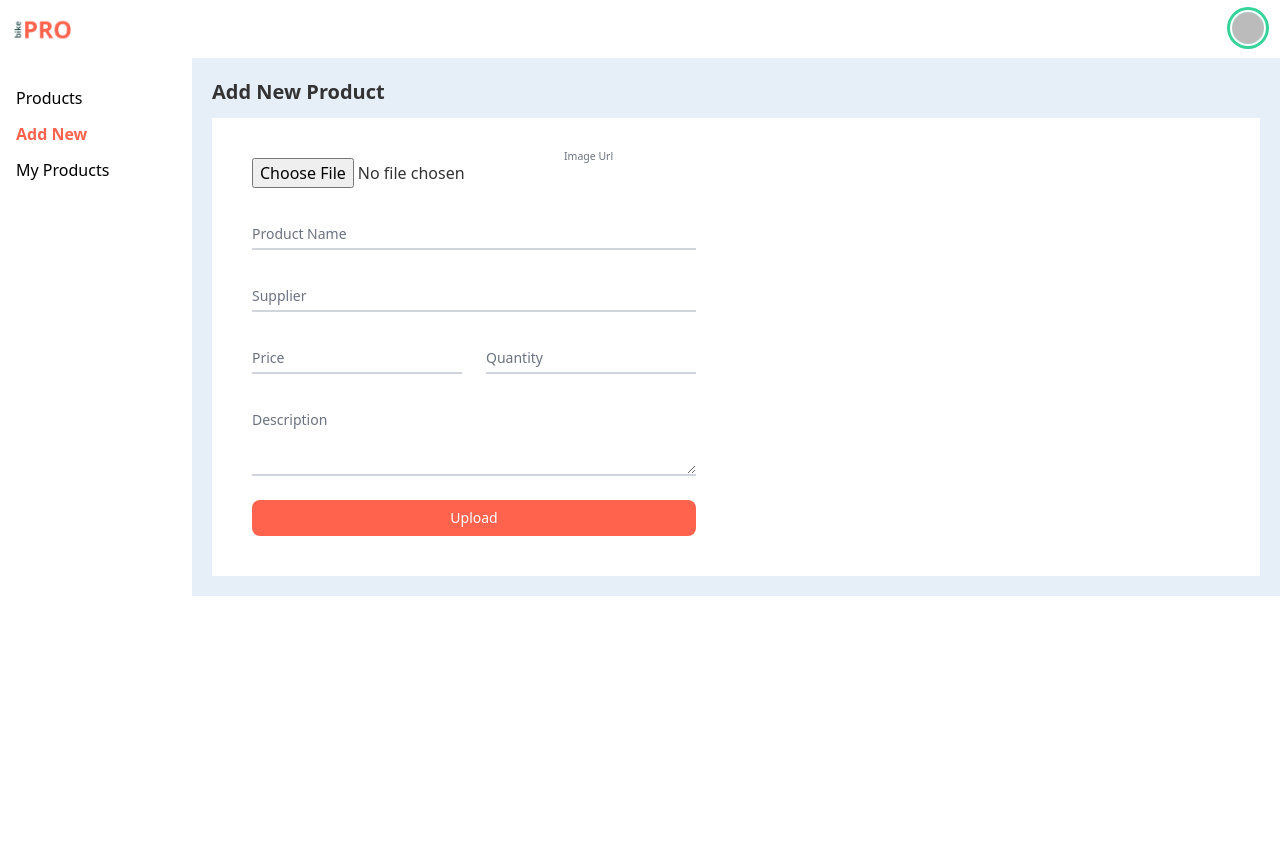
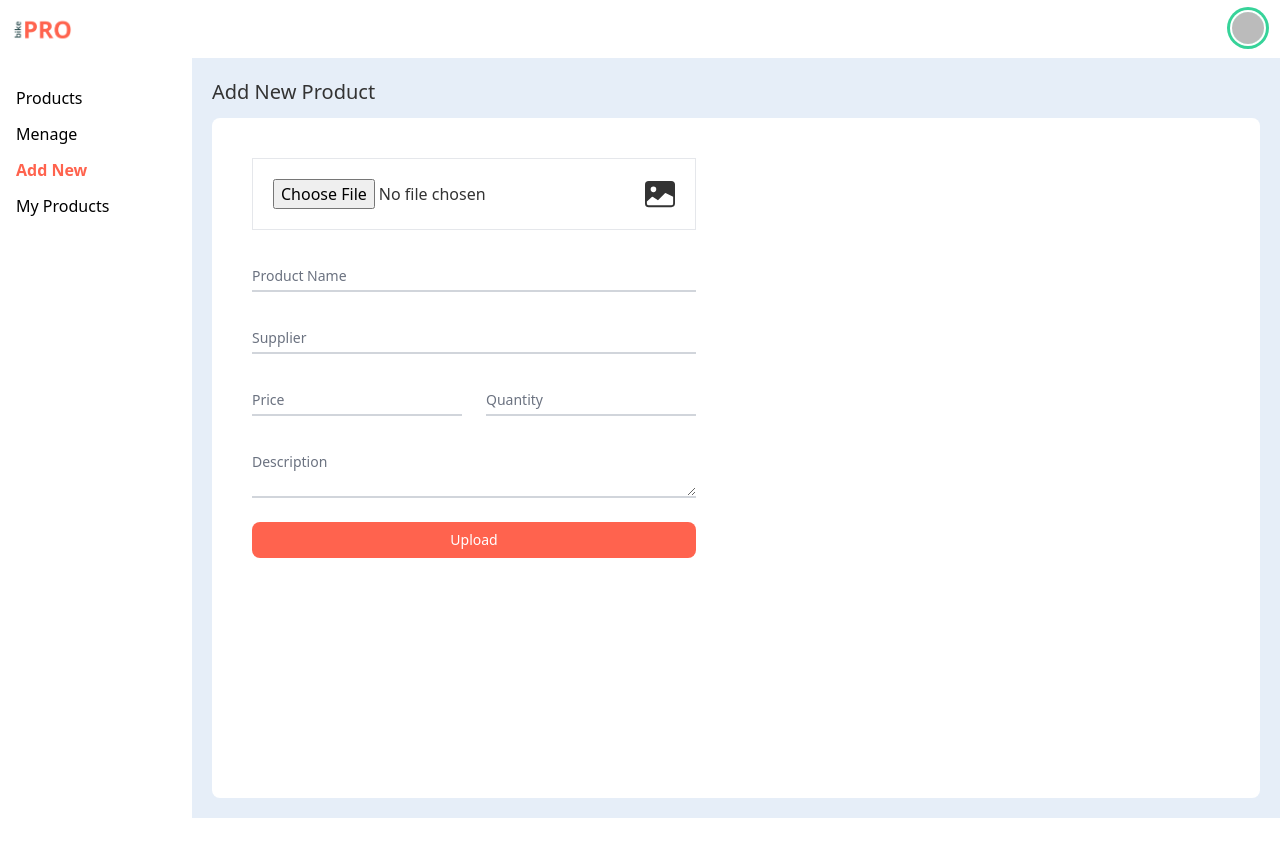
Before and after one commit to sabbir10s/bike-pro-client, a React (Create React App) app: page /addProduct in a window 1280 px wide. Built offline with nearby package versions, Linux system fonts and the light colour scheme; no server answers; sample sign-in values are in the browser's storage.

Commit message:
all product, menage, update etc page updated

```diff
--- a/src/App.js
+++ b/src/App.js
@@ -30,8 +30,9 @@ function App() {
         <Routes>
           {/* <Route path='/' element={<Home />} /> */}
           <Route path='/' element={<Home />}>
-
-            <Route index element={<PrivateRoute>
+            <Route index
+              element={<AllProducts />} />
+            <Route path='menage' element={<PrivateRoute>
               <MenageProducts />
             </PrivateRoute>} />
 
@@ -42,16 +43,11 @@ function App() {
             <Route path='myStock' element={<PrivateRoute>
               <MyProduct />
             </PrivateRoute>} />
-
+            <Route path='updateStock/:Id' element={<PrivateRoute>
+              <UpdateStock />
+            </PrivateRoute>} />
           </Route>
 
-          <Route path='/allProducts' element={<AllProducts />} />
-
-
-
-          <Route path='updateStock/:Id' element={<PrivateRoute>
-            <UpdateStock />
-          </PrivateRoute>} />
 
 
           <Route path='/signIn' element={<SignIn />} />
--- a/src/Pages/Home/Home/Home.js
+++ b/src/Pages/Home/Home/Home.js
@@ -15,6 +15,7 @@ const Home = () => {
                 <label for="my-drawer" class="drawer-overlay text-slate-200"></label>
                 <ul class="menu p-4 overflow-y-auto w-48 bg-base-100 text-base-content">
                     <span className='mt-3'><CustomLink to='/'>Products</CustomLink></span>
+                    <span className='mt-3'><CustomLink to='/menage'>Menage</CustomLink></span>
                     <span className='mt-3'><CustomLink to='/addProduct'>Add New</CustomLink></span>
                     <span className='mt-3'><CustomLink to='/myStock'>My Products</CustomLink></span>
                 </ul>
--- a/src/Pages/Inventory/AddNewProduct/AddProduct.js
+++ b/src/Pages/Inventory/AddNewProduct/AddProduct.js
@@ -2,8 +2,8 @@ import React from 'react';
 import { useAuthState } from 'react-firebase-hooks/auth';
 import { ToastContainer, toast } from 'react-toastify';
 import auth from '../../../firebase.init';
+import { BsImageFill } from 'react-icons/bs';
 import 'react-toastify/dist/ReactToastify.css';
-
 
 const AddProduct = () => {
     const [user] = useAuthState(auth);
@@ -56,19 +56,19 @@ const AddProduct = () => {
     }
     return (
         <div>
-            <h1 className='text-xl font-bold text-left pb-3'>Add New Product</h1>
-            <div className='bg-base-100 '>
-                <div className='p-10 w-1/2'>
+            <h1 className='text-xl font-medium text-left pb-3'>Add New Product</h1>
+            <div className='bg-base-100 rounded-lg h-[85vh]'>
+                <div className='p-10 lg:w-1/2'>
                     <ToastContainer />
                     <form onSubmit={handleUpload}>
 
-                        <div className="relative z-0 w-full mb-6 group">
-                            <input type="file" name="picture" id="picture" required />
-                            <label for="picture" className="peer-focus:font-medium absolute text-sm text-gray-500  duration-300 transform -translate-y-6 scale-75 top-3 -z-10 origin-[0] peer-focus:left-0 peer-focus:text-[#ff634e] peer-focus:dark:text-[#ff634e] peer-placeholder-shown:scale-100 peer-placeholder-shown:translate-y-0 peer-focus:scale-75 peer-focus:-translate-y-6">Image Url</label>
+                        <div className="relative z-0 w-full mb-6 group border p-5 flex justify-between items-center cursor-pointer">
+                            <input className='cursor-pointer' type="file" name="picture" id="picture" required />
+                            <label for="picture"><BsImageFill className='text-3xl cursor-pointer' /></label>
                         </div>
 
-                        <div className="relative z-0 w-full mb-6 group">
-                            <input type="text" name="name" id="name" className="block py-2 px-0 w-full text-sm text-gray-900 bg-transparent border-0 border-b-2 border-gray-300 appearance-none    focus:outline-none focus:ring-0 focus:border-[#ff634e] peer" placeholder='' autoComplete='off' required />
+                        <div className="relative z-0 w-full group mb-6">
+                            <input type="text" name="name" id="name" className="block py-2 px-0 w-full text-sm text-gray-900 bg-transparent border-0 border-b-2 border-gray-300 appearance-none    focus:outline-none focus:ring-0 focus:border-[#ff634e] peer" placeholder=' ' autoComplete='off' required />
                             <label for="name" className="peer-focus:font-medium absolute text-sm text-gray-500  duration-300 transform -translate-y-6 scale-75 top-3 -z-10 origin-[0] peer-focus:left-0 peer-focus:text-[#ff634e] peer-focus:dark:text-[#ff634e] peer-placeholder-shown:scale-100 peer-placeholder-shown:translate-y-0 peer-focus:scale-75 peer-focus:-translate-y-6">Product Name</label>
                         </div>
 
@@ -77,19 +77,19 @@ const AddProduct = () => {
                             <input type="text" name="supplier" id="supplier" className="block py-2 px-0 w-full text-sm text-gray-900 bg-transparent border-0 border-b-2 border-gray-300 appearance-none    focus:outline-none focus:ring-0 focus:border-[#ff634e] peer" placeholder='  ' autoComplete='off' required />
                             <label for="supplier" className="peer-focus:font-medium absolute text-sm text-gray-500  duration-300 transform -translate-y-6 scale-75 top-3 -z-10 origin-[0] peer-focus:left-0 peer-focus:text-[#ff634e] peer-focus:dark:text-[#ff634e] peer-placeholder-shown:scale-100 peer-placeholder-shown:translate-y-0 peer-focus:scale-75 peer-focus:-translate-y-6">Supplier</label>
                         </div>
-                        <div className="grid xl:grid-cols-2 xl:gap-6">
-                            <div className="relative z-0 w-full mb-6 group">
-                                <input type="number" name="price" id="price" className="block py-2 px-0 w-full text-sm text-gray-900 bg-transparent border-0 border-b-2 border-gray-300 appearance-none    focus:outline-none focus:ring-0 focus:border-[#ff634e] peer" placeholder='' required />
+                        <div className="grid xl:grid-cols-2 xl:gap-6 mb-6">
+                            <div className="relative z-0 w-full group">
+                                <input type="number" name="price" id="price" className="block py-2 px-0 w-full text-sm text-gray-900 bg-transparent border-0 border-b-2 border-gray-300 appearance-none    focus:outline-none focus:ring-0 focus:border-[#ff634e] peer" placeholder=' ' required />
                                 <label for="price" className="peer-focus:font-medium absolute text-sm text-gray-500  duration-300 transform -translate-y-6 scale-75 top-3 -z-10 origin-[0] peer-focus:left-0 peer-focus:text-[#ff634e] peer-focus:dark:text-[#ff634e] peer-placeholder-shown:scale-100 peer-placeholder-shown:translate-y-0 peer-focus:scale-75 peer-focus:-translate-y-6">Price</label>
                             </div>
-                            <div className="relative z-0 w-full mb-6 group">
-                                <input type="number" name="quantity" id="quantity" className="block py-2 px-0 w-full text-sm text-gray-900 bg-transparent border-0 border-b-2 border-gray-300 appearance-none    focus:outline-none focus:ring-0 focus:border-[#ff634e] peer" placeholder='' required />
+                            <div className="relative z-0 w-full group">
+                                <input type="number" name="quantity" id="quantity" className="block py-2 px-0 w-full text-sm text-gray-900 bg-transparent border-0 border-b-2 border-gray-300 appearance-none    focus:outline-none focus:ring-0 focus:border-[#ff634e] peer" placeholder=' ' required />
                                 <label for="quantity" className="peer-focus:font-medium absolute text-sm text-gray-500  duration-300 transform -translate-y-6 scale-75 top-3 -z-10 origin-[0] peer-focus:left-0 peer-focus:text-[#ff634e] peer-focus:dark:text-[#ff634e] peer-placeholder-shown:scale-100 peer-placeholder-shown:translate-y-0 peer-focus:scale-75 peer-focus:-translate-y-6">Quantity</label>
                             </div>
                         </div>
 
                         <div className="relative z-0 w-full mb-6 group">
-                            <textarea rows="3" type="text" name="description" id="description" className="block py-2 px-0 w-full text-sm text-gray-900 bg-transparent border-0 border-b-2 border-gray-300 appearance-none    focus:outline-none focus:ring-0 focus:border-[#ff634e] peer" placeholder='' required />
+                            <textarea rows="2" type="text" name="description" id="description" className="block py-2 px-0 w-full text-sm text-gray-900 bg-transparent border-0 border-b-2 border-gray-300 appearance-none    focus:outline-none focus:ring-0 focus:border-[#ff634e] peer" placeholder=' ' required />
                             <label for="description" className="peer-focus:font-medium absolute text-sm text-gray-500  duration-300 transform -translate-y-6 scale-75 top-3 -z-10 origin-[0] peer-focus:left-0 peer-focus:text-[#ff634e] peer-focus:dark:text-[#ff634e] peer-placeholder-shown:scale-100 peer-placeholder-shown:translate-y-0 peer-focus:scale-75 peer-focus:-translate-y-6">Description</label>
                         </div>
                         <input type="submit" className=" cursor-pointer text-white rounded-lg bg-primary hover:bg-secondary focus:ring-4 focus:outline-none focus:ring-blue-300 font-medium text-sm w-full px-5 py-2 text-center" value="Upload" />
--- a/src/Pages/Inventory/MenageProducts/MenageProducts.js
+++ b/src/Pages/Inventory/MenageProducts/MenageProducts.js
@@ -6,7 +6,7 @@ const MenageProducts = () => {
     const [products, setProducts, reload, setReload] = useProducts([]);
     return (
         <div className=' container mx-auto'>
-            <h1 className='text-xl text-black font-medium pb-3'>Menage All Products</h1>
+            <h1 className='text-xl font-medium pb-3'>Menage All Products</h1>
 
             <div>
                 {
--- a/src/Pages/Inventory/MenageProducts/UpdateProduct.js
+++ b/src/Pages/Inventory/MenageProducts/UpdateProduct.js
@@ -3,7 +3,7 @@ import { AiFillCloseCircle } from 'react-icons/ai';
 
 const UpdateProduct = ({ products, productId, setOpenModal, reload, setReload }) => {
     const product = products?.find((product) => product?._id === productId)
-    const { _id, product_name, quantity, price, picture } = product
+    const { _id, product_name, quantity, price } = product
     const getName = useRef()
     const getQuantity = useRef()
     const getPrice = useRef()
@@ -56,8 +56,6 @@ const UpdateProduct = ({ products, productId, setOpenModal, reload, setReload })
                         <input className='text-left p-1 rounded border border-primary w-full' type="number" name='quantity' defaultValue={quantity} ref={getQuantity} />
                         <label className='mt-2' htmlFor="price">Price</label>
                         <input className='mt-2 text-left p-1 rounded border border-primary w-full' type="number" name='price' defaultValue={price} ref={getPrice} />
-                        <label className='mt-2' htmlFor="image">Image Url</label>
-                        <input className='mt-2 text-left p-1 rounded border border-primary w-full' type="text" name='image' defaultValue={picture} ref={getPicture} />
                     </div>
                     <div class="modal-action">
                         <label onClick={handleSubmitData} for="my-modal-6" class="btn"> Submit</label>
--- a/src/Pages/Inventory/UpdateStock/UpdateStock.js
+++ b/src/Pages/Inventory/UpdateStock/UpdateStock.js
@@ -50,16 +50,16 @@ const UpdateStock = () => {
             })
     }
     return (
-        <div className=' container mx-auto flex justify-center items-center md:h-screen mt-5 md:mt-0'>
+        <div className=''>
             <ToastContainer />
-            <div className='w-full mx-2 '>
+            <div className='w-full mx-2 bg-base-100 p-5 h-[90vh] rounded-lg'>
                 <div className='grid gap-5 md:grid-cols-3'>
                     <div className=' md:col-span-1 flex justify-center items-center border-2 rounded-lg border-primary'>
                         <img className='md:w-[250px]' src={product.picture} alt="" />
                     </div>
                     <dir className='ml-[-35px] lg:ml-0 md:col-span-2'>
                         <p className='text-secondary font-bold mt-2 text-4xl'>{product.product_name}</p>
-                        <p className='font-bold text-xl my-2 text-primary'>${product.price}</p>
+                        <p className='font-bold text-3xl my-2 text-primary'>${product.price}</p>
                         <div className='flex flex-col md:flex-row gap-4 my-5'>
                             <div className='border p-3 w-full shadow-lg'>
                                 <div><span className='text-gray-500'>Product Quantity-</span> <span className='text-primary font-bold text-xl'>{product.quantity}</span></div>
```
Also changed, not shown: src/Pages/AllProduct/AllProducts/AllProducts.js (+9 -6 lines), src/Pages/AllProduct/ProductCart/ProductCart.js (+7 -7 lines).
